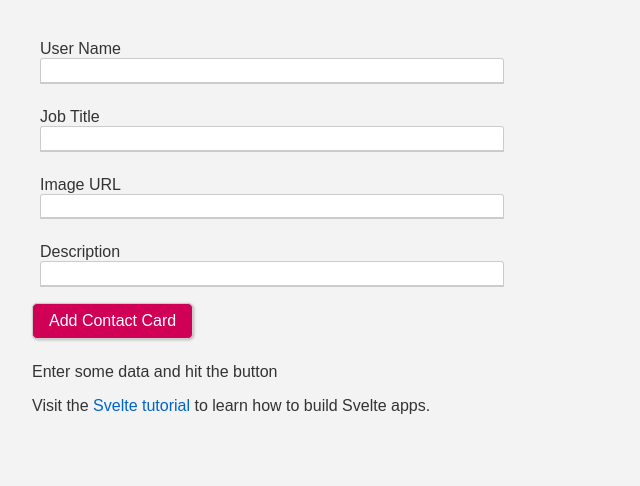
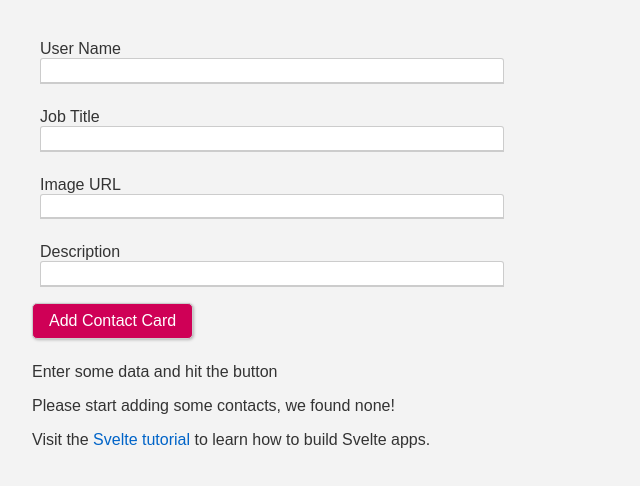
Before and after one commit to agungTuanany/svelte_course, a Svelte app: page / in a window 1280 px wide. Shown: the top 486 px of the page, without its empty margins (0-640 px from the left). Built offline with nearby package versions, Linux system fonts and the light colour scheme.

Commit message:
Chapter_2: Working with Conditional && Loops | Using Each-Else statement & extracting the index of an array element

```diff
--- a/src/App.svelte
+++ b/src/App.svelte
@@ -130,13 +130,16 @@ function courseGoalInput (event) {
 		<p>Enter some data and hit the button</p>
 	{/if}
 
-	{#each createdContacts as contact}
+	{#each createdContacts as contact, index}
+		<h2># {index + 1}</h2>
 	<ContactCard
 		userName="{contact.name}"
 		jobTitle="{contact.title}"
 		userImage="{contact.image}"
 		description="{contact.desc}"
-	/>
+  />
+	{:else}
+		<p>Please start adding some contacts, we found none!</p>
 	{/each}
   <p>Visit the <a href="https://svelte.dev/tutorial">Svelte tutorial</a> to learn how to build Svelte apps.</p>
 </main>
```
